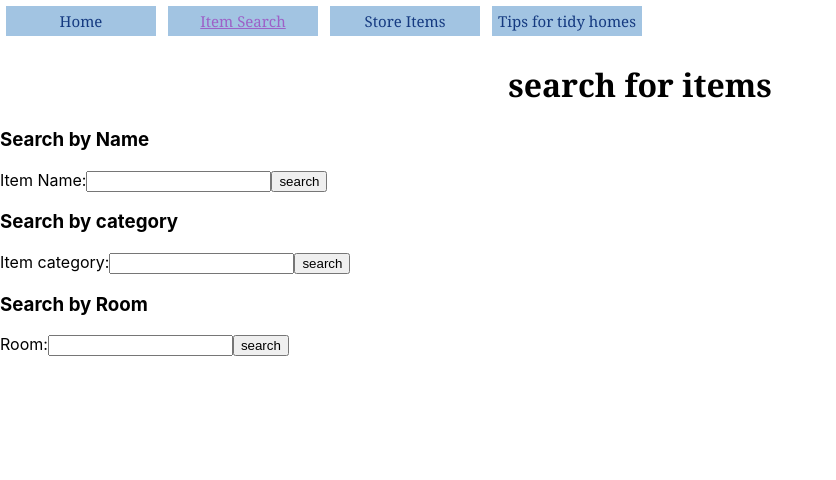
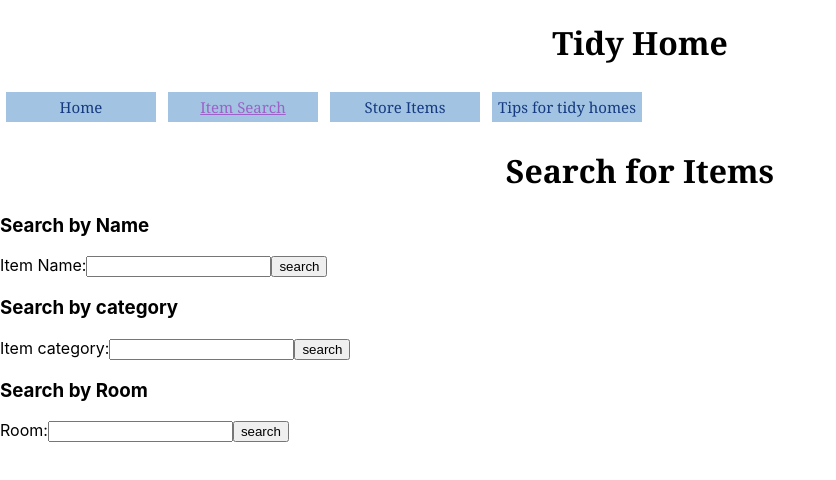
Before and after one commit to yisel260/tidy-home, a React (Create React App) app: page /itemsearch in a window 1280 px wide. Shown: the top 480 px of the page, without its empty margins (0-836 px from the left). Built offline with nearby package versions, Linux system fonts and the light colour scheme.

Commit message:
added header to pages

```diff
--- a/db.json
+++ b/db.json
@@ -118,6 +118,12 @@
       "location": "in a clear plastic bin in the closet",
       "category": "sentimental items",
       "id": 17
+    },
+    {
+      "id": "eec0",
+      "name": "wedding pictures ",
+      "category": "blue and gold treasure box next to bookshelve",
+      "room": "sentimental items"
     }
   ]
 }
--- a/src/pages/ItemSearch.js
+++ b/src/pages/ItemSearch.js
@@ -92,11 +92,12 @@ function ItemSearch() {
         return (
             <>
               <header>
+                <h1 text-align= "center"> Tidy Home</h1>
                 <NavBar/>
               </header>
               <main>
 
-                <h1>search for items</h1>
+                <h1>Search for Items</h1>
                 <SearchForms
                 handleNameSearch={handleNameSearch}
                 handleCategorySearch={handleCategorySearch}
--- a/src/pages/Learn.js
+++ b/src/pages/Learn.js
@@ -6,6 +6,7 @@ function Learn() {
         return (
             <>
               <header>
+              <h1 text-align= "center"> Tidy Home</h1>
                 <NavBar/>
               </header>
               <main>
--- a/src/pages/StoreItems.js
+++ b/src/pages/StoreItems.js
@@ -7,6 +7,7 @@ function ItemSearch() {
         return (
             <>
               <header>
+              <h1 text-align= "center"> Tidy Home</h1>
                 <NavBar/>
               </header>
               <main>
```
